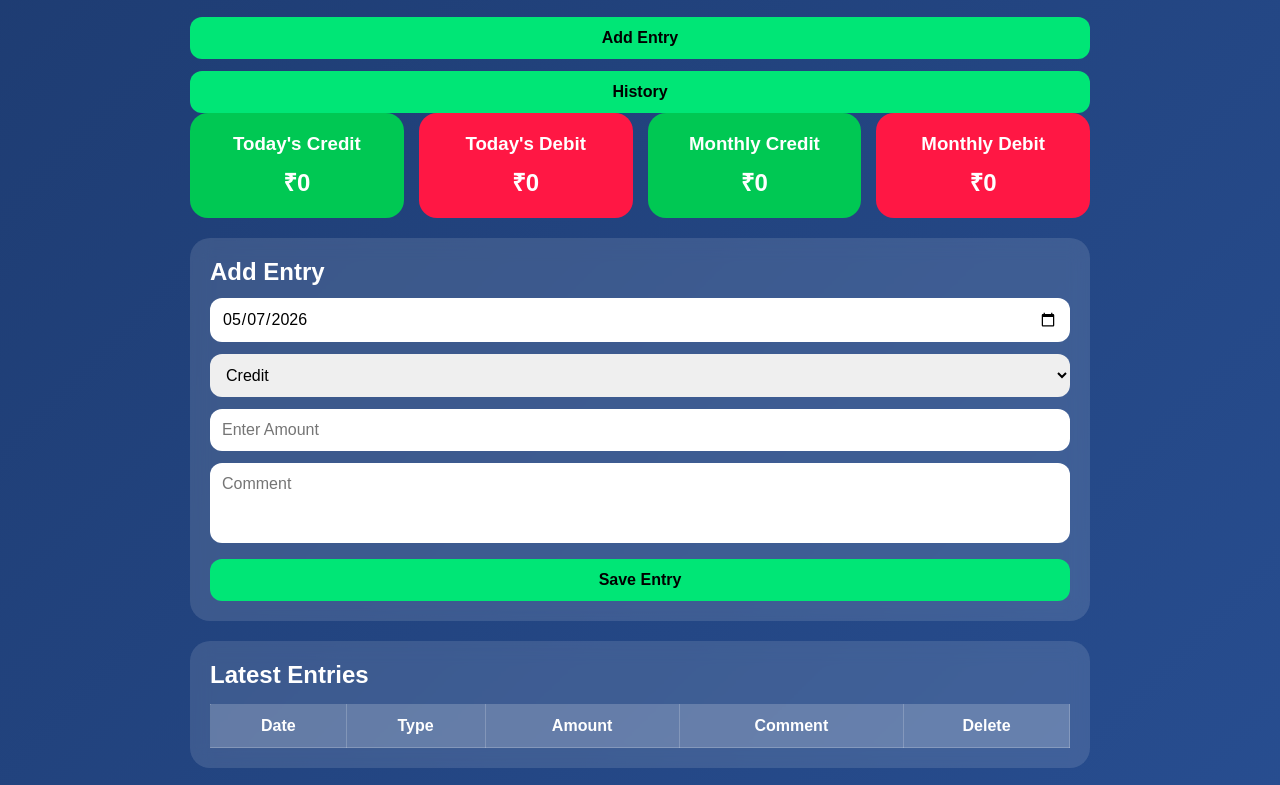
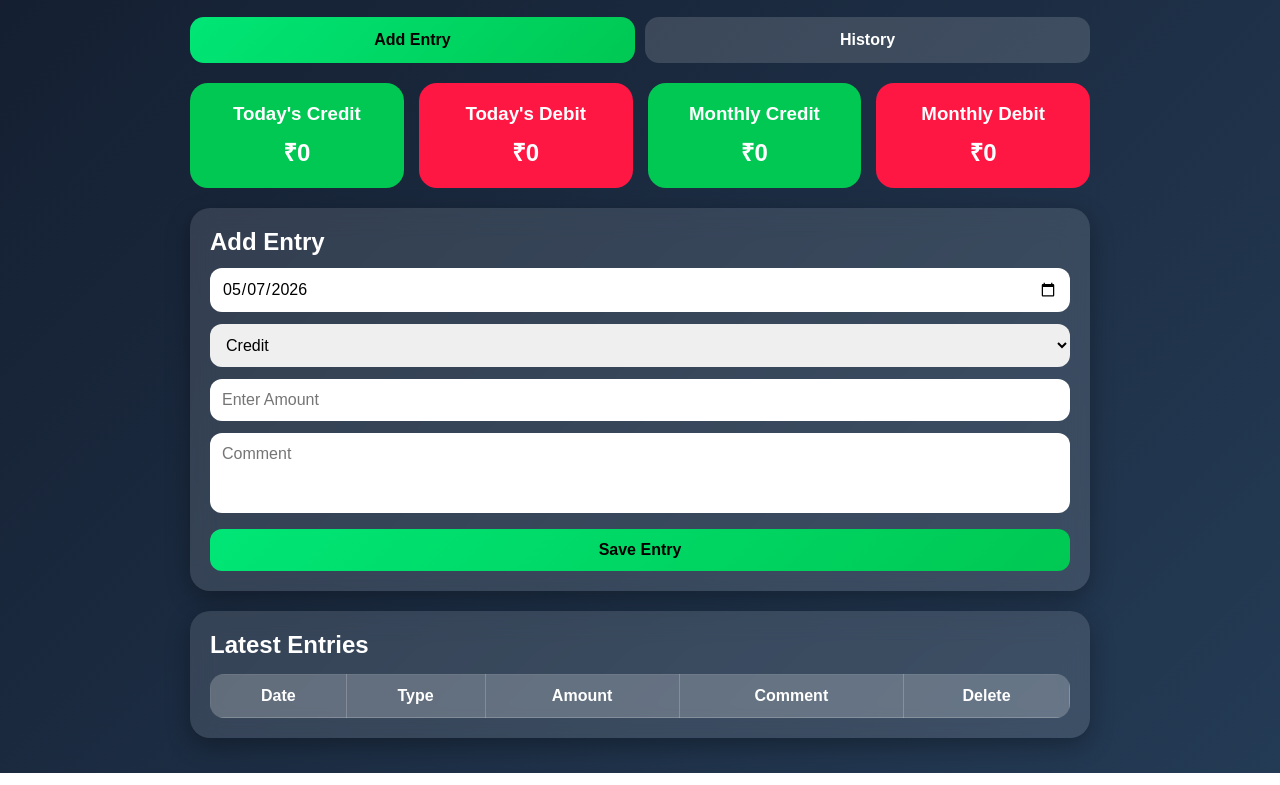
Before and after one commit to gbagall/daily-expense-tracker, a plain HTML site: page index.html in a window 1280 px wide. Shown: the part 69-854 px from the top of the page. Drawn offline with Linux system fonts and the light colour scheme.

Commit message:
Update style.css

```diff
--- a/css/style.css
+++ b/css/style.css
@@ -132,5 +132,80 @@ table th {
   .title {
     font-size: 28px;
   }
+}
+.tabs {
+  display: flex;
+  gap: 10px;
+  margin-bottom: 20px;
+}
 
+.tab-btn {
+  flex: 1;
+  background: rgba(255,255,255,0.15);
+  color: white;
+  border: none;
+  padding: 14px;
+  border-radius: 14px;
+  font-size: 16px;
+  cursor: pointer;
+  transition: 0.3s;
 }
+
+.tab-btn.active {
+  background: linear-gradient(
+    135deg,
+    #00e676,
+    #00c853
+  );
+
+  color: black;
+  font-weight: bold;
+}
+
+.hidden {
+  display: none;
+}
+
+body {
+  background: linear-gradient(
+    135deg,
+    #141e30,
+    #243b55
+  );
+}
+
+.card {
+  background: rgba(255,255,255,0.12);
+  backdrop-filter: blur(14px);
+
+  box-shadow:
+    0 8px 25px rgba(0,0,0,0.3);
+}
+
+button {
+  background: linear-gradient(
+    135deg,
+    #00e676,
+    #00c853
+  );
+
+  transition: 0.3s;
+}
+
+button:hover {
+  transform: scale(1.02);
+}
+
+table {
+  background: rgba(255,255,255,0.08);
+  border-radius: 14px;
+  overflow: hidden;
+}
+
+table th {
+  background: rgba(255,255,255,0.15);
+}
+
+.table-container {
+  overflow-x: auto;
+}
```
